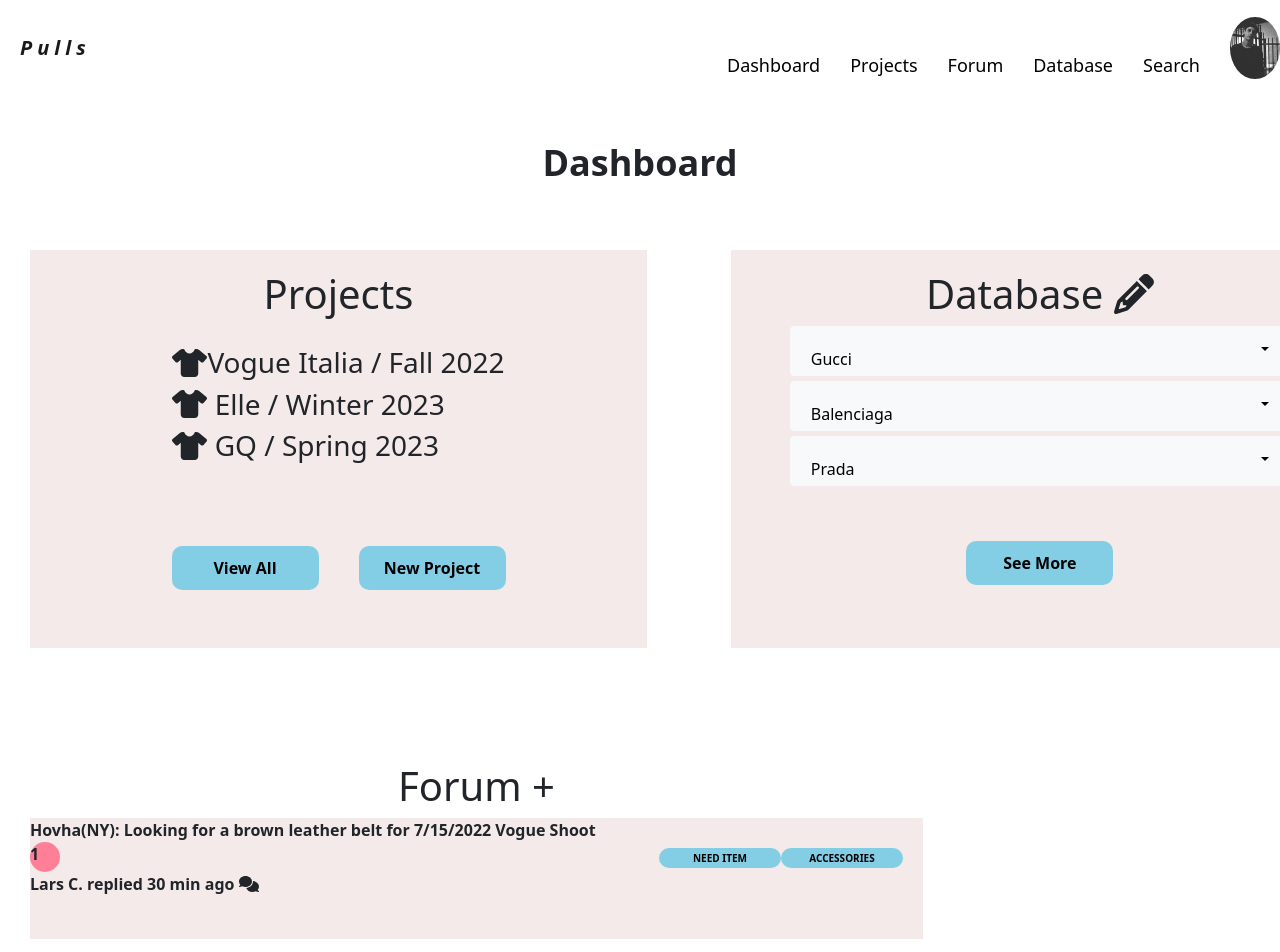
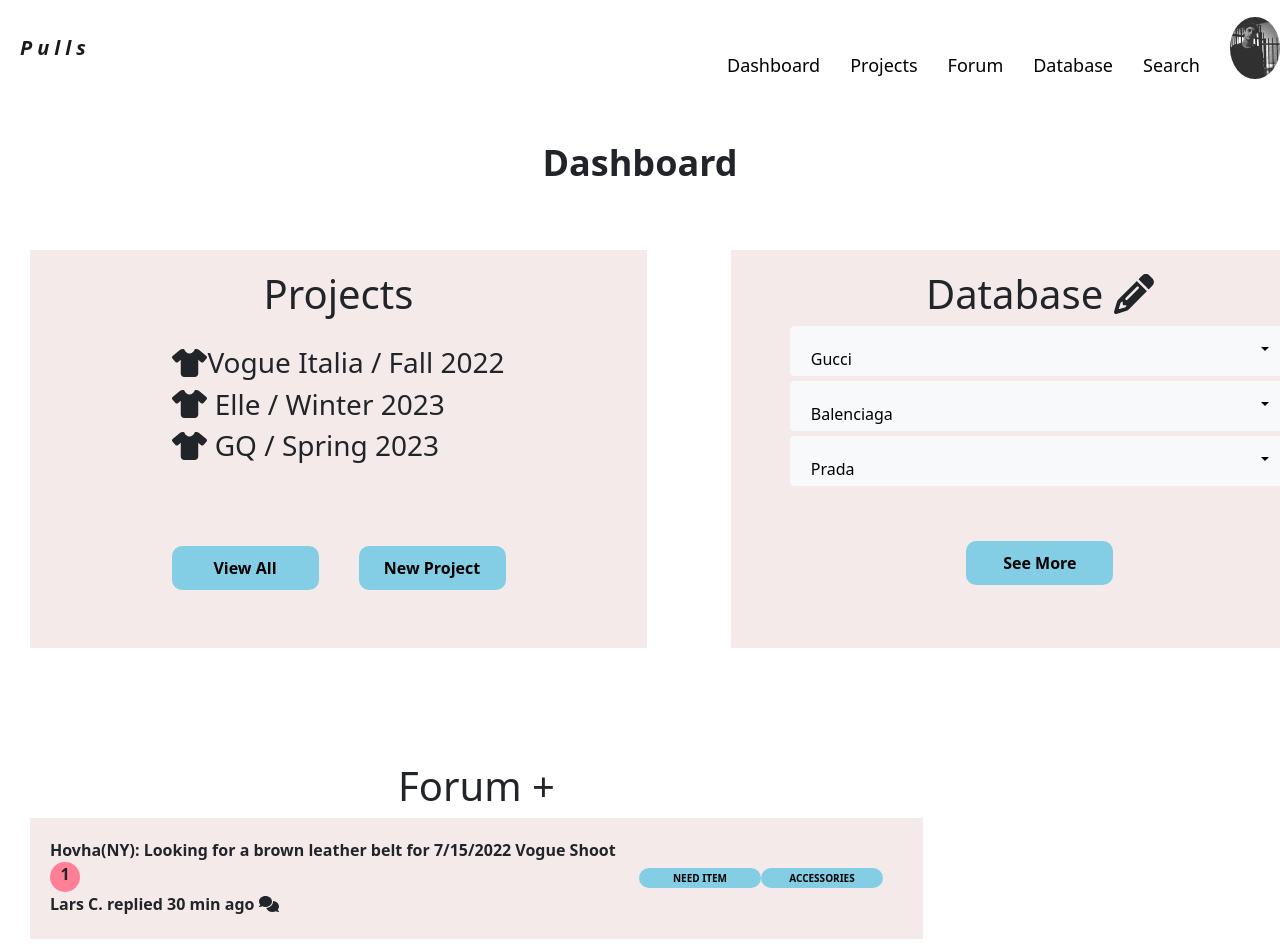
Before and after one commit to DoubleHelixX/ori-pulls-test, a React (Create React App) app: page / in a window 1280 px wide. Shown: the top 952 px of the page. Built offline with nearby package versions, Linux system fonts and the light colour scheme.

Commit message:
fixed forum

```diff
--- a/src/App.css
+++ b/src/App.css
@@ -57,6 +57,7 @@
   height: 121px;
   background-color: #f4eaea;
   font-weight: 800;
+  padding: 20px;
 }
 
 .dashBoardTitle {
--- a/src/Components/ForumCard/ForumCard.css
+++ b/src/Components/ForumCard/ForumCard.css
@@ -27,4 +27,5 @@
   width: 30px;
   height: 30px;
   border-radius: 50px;
+  text-align: center;
 }
```
